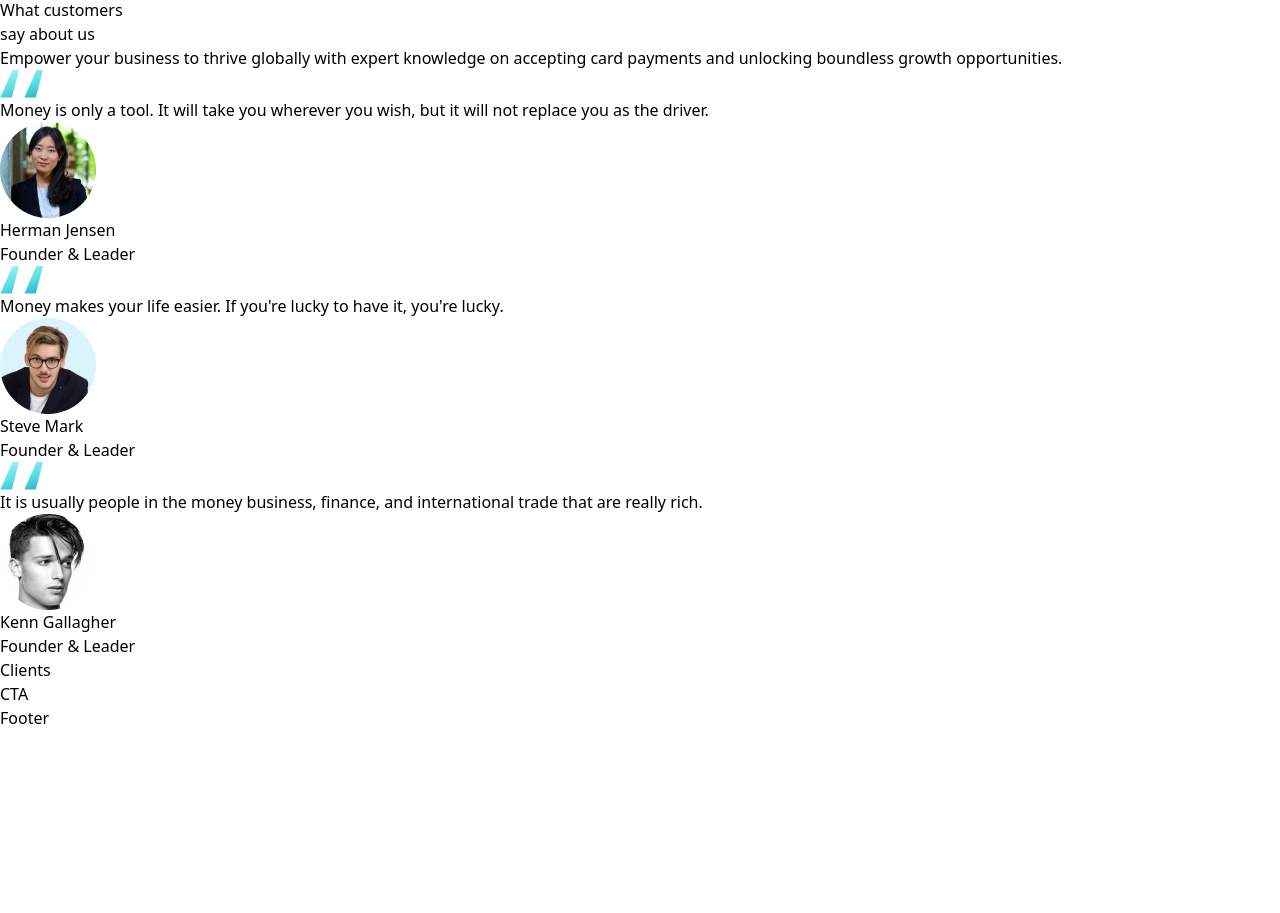
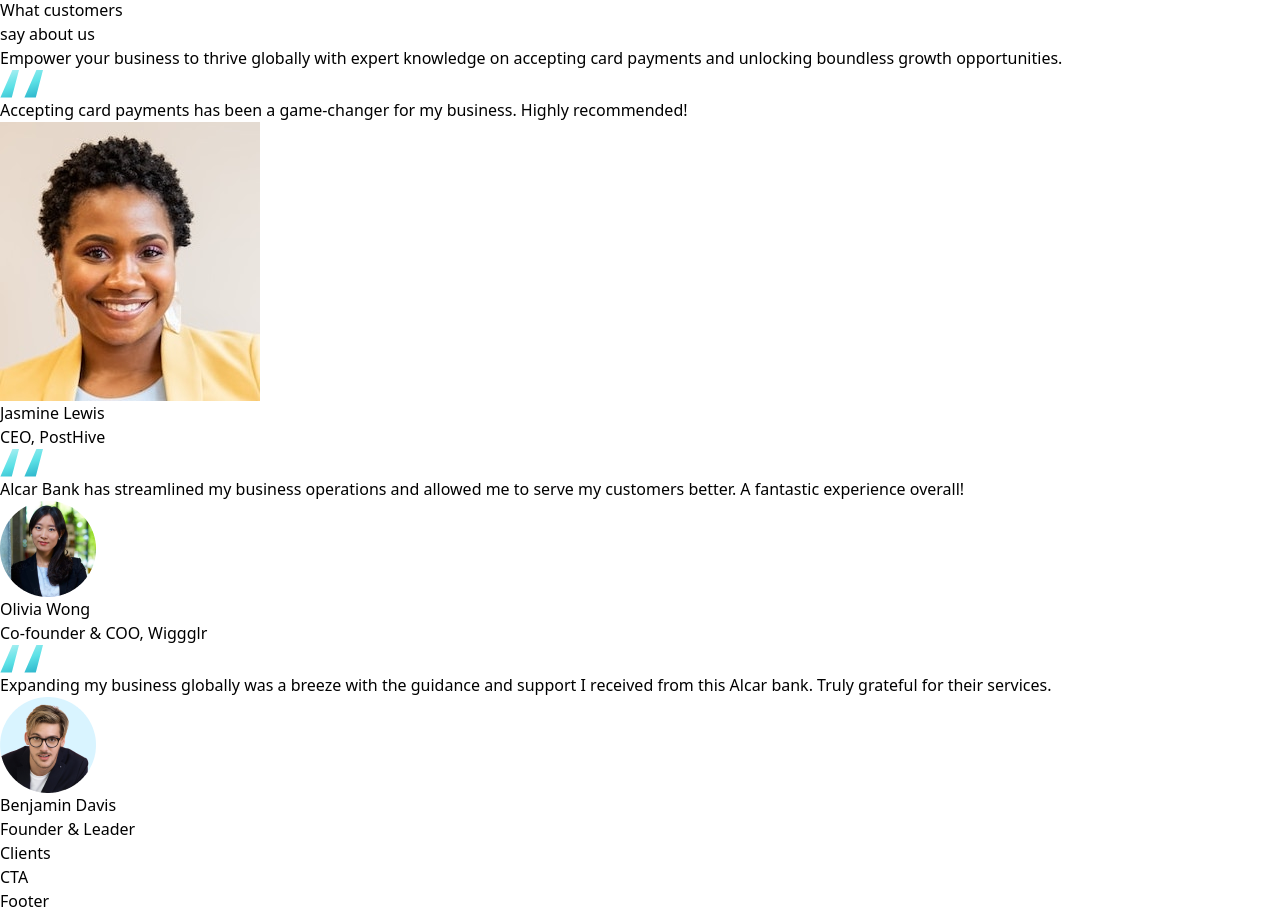
Before and after one commit to thatgirldorian/alcar-bank, a React (Vite) app: page / in a window 1280 px wide. Shown: the part 4603-5516 px from the top of the page. Before the commit the page ends 5333 px from the top, so only its background shows below. Built offline with nearby package versions, Linux system fonts and the light colour scheme.

Commit message:
cleaned up testimonial assets

```diff
--- a/src/assets/index.js
+++ b/src/assets/index.js
@@ -23,6 +23,7 @@ import twitter from "./twitter.svg";
 import people01 from "./people01.png";
 import people02 from "./people02.png";
 import people03 from "./people03.png";
+import people04 from "./people04.jpg";
 
 export {
   airbnb,
@@ -50,4 +51,5 @@ export {
   people01,
   people02,
   people03,
+  people04,
 };
--- a/src/components/Testimonials.jsx
+++ b/src/components/Testimonials.jsx
@@ -8,7 +8,7 @@ const Testimonials = () => {
       id="clients"
       className={`${styles.paddingY} ${styles.flexCenter} flex-col relative`}
     >
-      <div />
+      <div className="absolute z-[0] w-[60%] h-[60%] -right-[50%] rounded-full blue__gradient" />
 
       <div className="w-full flex justify-between items-center md:flex-row flex-col sm:mb-16 mb-6 relative z-[1]">
         <h2 className={styles.heading2}>
--- a/src/constants/index.js
+++ b/src/constants/index.js
@@ -1,7 +1,7 @@
 import {
   people01,
   people02,
-  people03,
+  people04,
   facebook,
   instagram,
   linkedin,
@@ -62,26 +62,26 @@ export const feedback = [
   {
     id: "feedback-1",
     content:
-      "Money is only a tool. It will take you wherever you wish, but it will not replace you as the driver.",
-    name: "Herman Jensen",
-    title: "Founder & Leader",
-    img: people01,
+      "Accepting card payments has been a game-changer for my business. Highly recommended!",
+    name: "Jasmine Lewis",
+    title: "CEO, PostHive",
+    img: people04,
   },
   {
     id: "feedback-2",
     content:
-      "Money makes your life easier. If you're lucky to have it, you're lucky.",
-    name: "Steve Mark",
-    title: "Founder & Leader",
-    img: people02,
+      "Alcar Bank has streamlined my business operations and allowed me to serve my customers better. A fantastic experience overall!",
+    name: "Olivia Wong",
+    title: "Co-founder & COO, Wiggglr",
+    img: people01,
   },
   {
     id: "feedback-3",
     content:
-      "It is usually people in the money business, finance, and international trade that are really rich.",
-    name: "Kenn Gallagher",
+      "Expanding my business globally was a breeze with the guidance and support I received from this Alcar bank. Truly grateful for their services.",
+    name: "Benjamin Davis",
     title: "Founder & Leader",
-    img: people03,
+    img: people02,
   },
 ];
 
```
Also changed, not shown: src/assets/people04.jpg (added).
